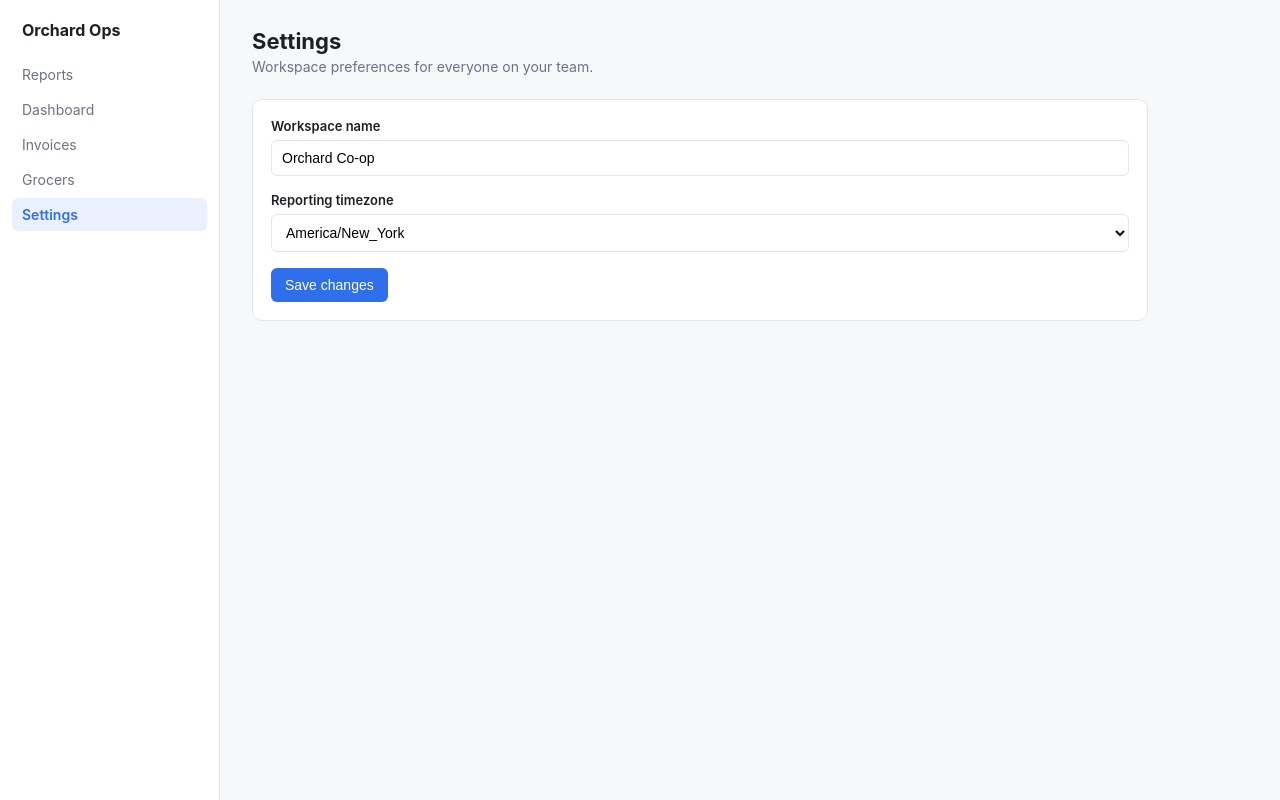
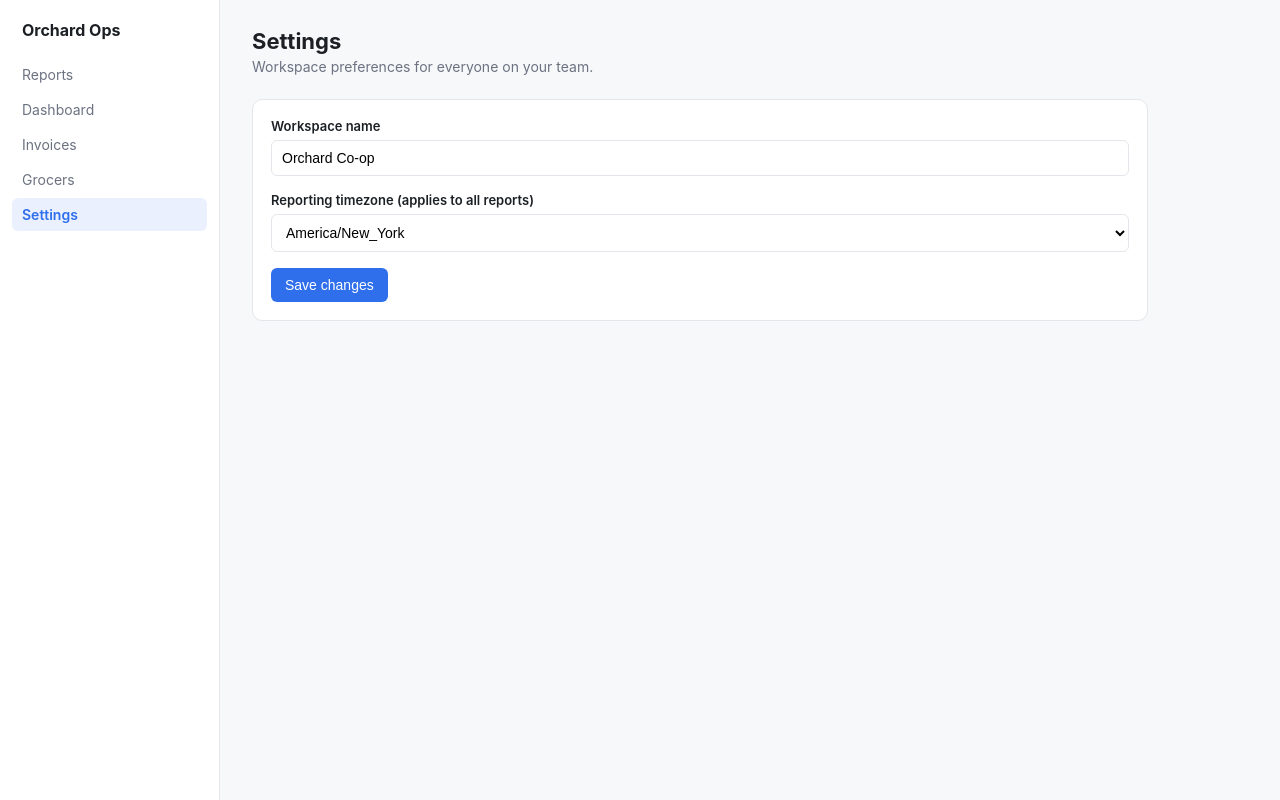
Before and after one commit to pranav-pendo/orchard-test-app, a React (Vite) app: page /settings in a window 1280 px wide. Built offline with nearby package versions, Linux system fonts and the light colour scheme.

Commit message:
Explain the reporting timezone setting

```diff
--- a/src/pages/Settings.jsx
+++ b/src/pages/Settings.jsx
@@ -32,7 +32,7 @@
           }}
         />
 
-        <label htmlFor="timezone">Reporting timezone</label>
+        <label htmlFor="timezone">Reporting timezone (applies to all reports)</label>
         <select
           id="timezone"
           value={timezone}
```
